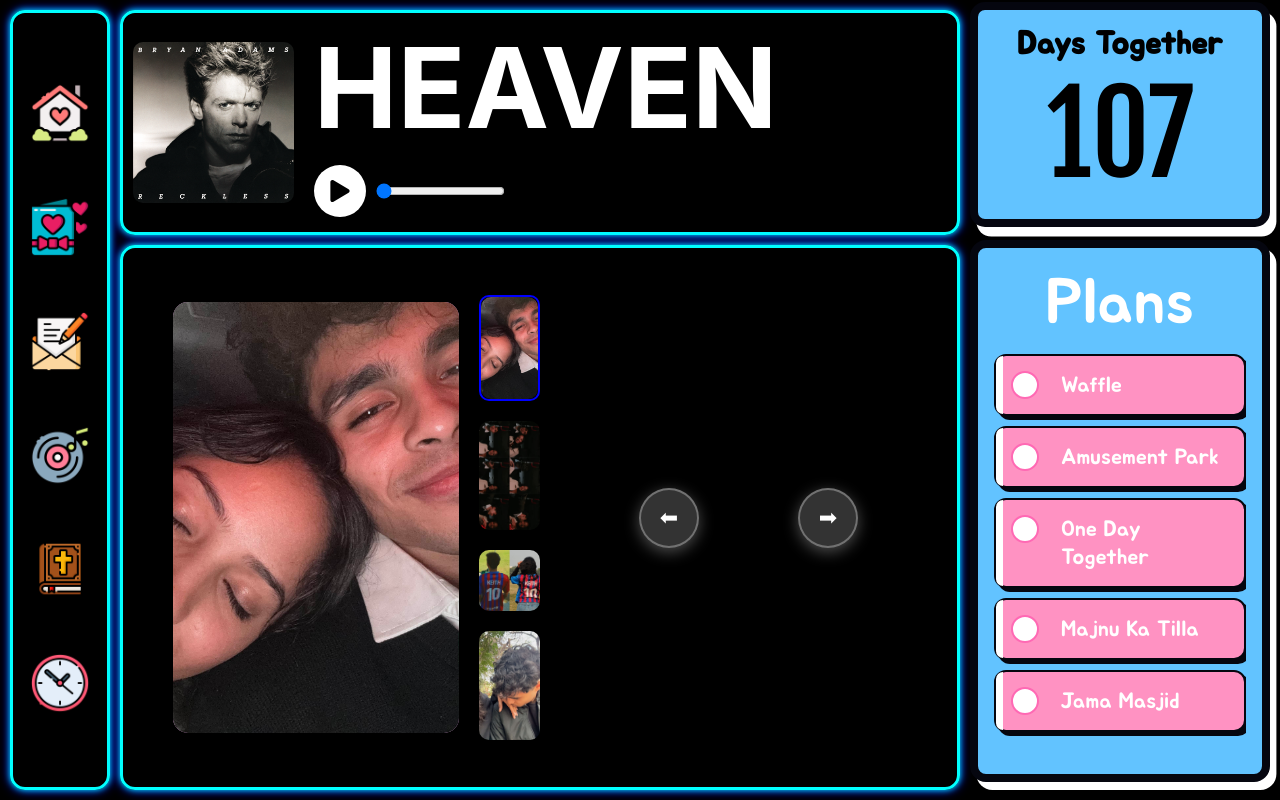
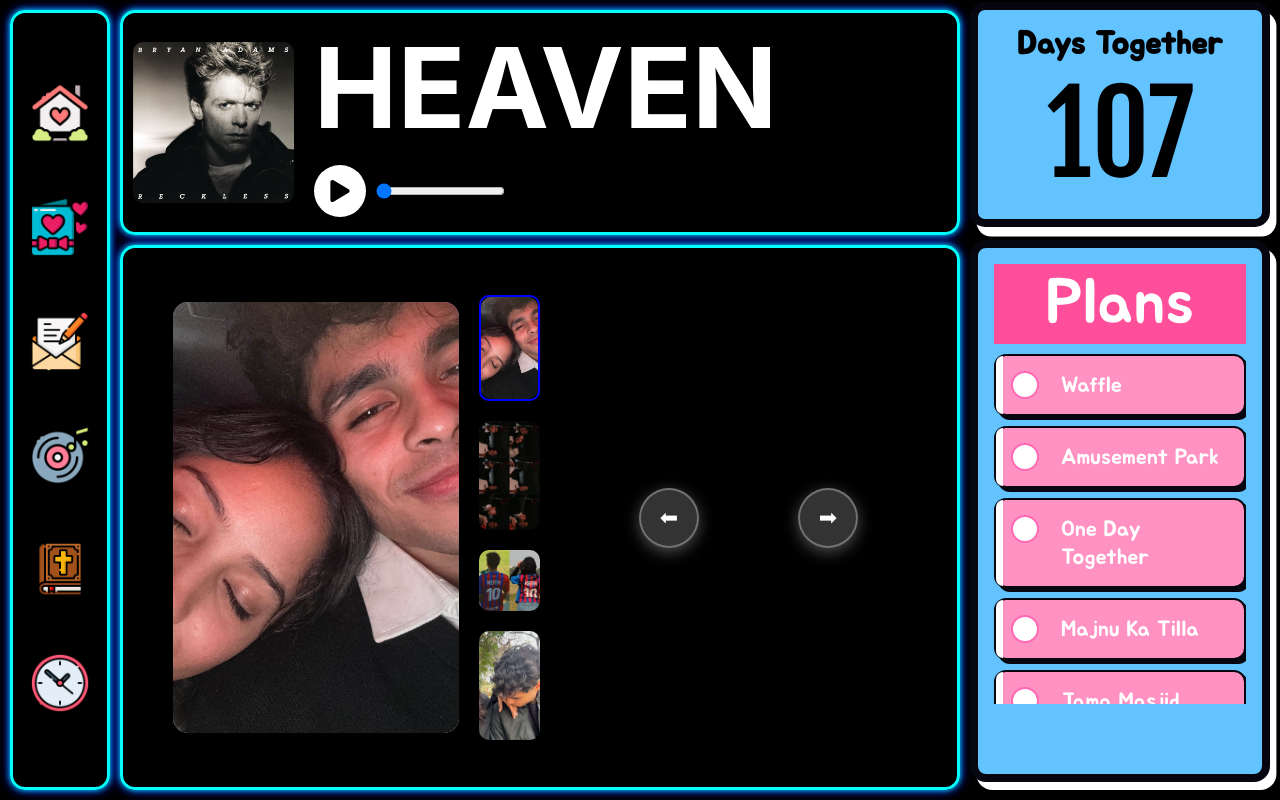
Before and after one commit to KeithJoseph76/forever-together, a React (Create React App) app: page / in a window 1280 px wide. Built offline with nearby package versions, Linux system fonts and the light colour scheme; a web font is replaced by a local one.

Commit message:
Update Plans.css

```diff
--- a/src/components/Plans.css
+++ b/src/components/Plans.css
@@ -24,14 +24,16 @@
   color: white;
   text-align: center;
   margin-bottom: 10px;
+  background-color: #ff4f9a;
 }
 
-.checklist {
-  flex-grow: 1; /* Makes it take full available space */
+.checklist { /* Makes it take full available space */
   width: 100%;
+  height: 100%;
   list-style: none;
+  max-height: calc(8 * 70px);
   margin: 0;
-  overflow-y: hidden;
+  overflow-y: scroll;
   scrollbar-width: thin; /* Firefox */
   scrollbar-color: #ff69b4 #aaf3f8; /* Cute colors */
 }
@@ -152,3 +154,17 @@
   text-decoration: line-through;
   color: #f0b6d5; /* Softer pink when completed */
 }
+
+
+@media (max-width: 468px) {
+  .checklist {
+    max-height: calc(5 * 70px); /* 5 items, assuming each is 70px tall */
+  }
+}
+
+/* Allow more items on larger screens */
+@media (min-width: 1024px) {
+  .checklist {
+    max-height: calc(5 * 70px); /* Allow it to take full height */
+  }
+}
```
